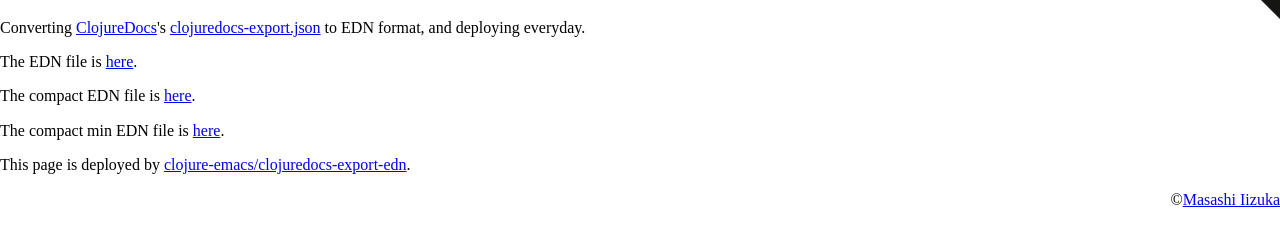
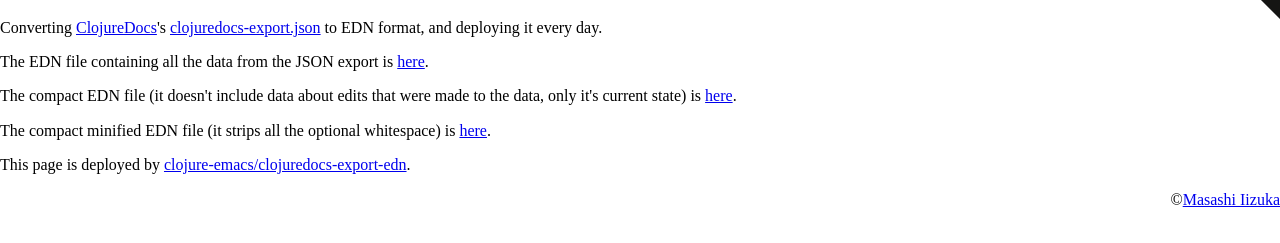
Before and after one commit to clojure-emacs/clojuredocs-export-edn, a plain HTML site: page index.html in a window 1280 px wide. Shown: the part 61-304 px from the top of the page. Drawn offline with nearby package versions, Linux system fonts and the light colour scheme; a small style sheet from the web is missing.

Commit message:
Improve some wording

```diff
--- a/index.html
+++ b/index.html
@@ -13,10 +13,10 @@
     <div class="container">
         <h1>clojuredocs-export-edn</h1>
 
-        <p>Converting <a href="https://clojuredocs.org">ClojureDocs</a>'s <a href="https://clojuredocs.org/clojuredocs-export.json">clojuredocs-export.json</a> to EDN format, and deploying everyday.</p>
-        <p>The EDN file is <a href="./export.edn">here</a>.</p>
-        <p>The compact EDN file is <a href="./export.compact.edn">here</a>.</p>
-        <p>The compact min EDN file is <a href="./export.compact.min.edn">here</a>.</p>
+        <p>Converting <a href="https://clojuredocs.org">ClojureDocs</a>'s <a href="https://clojuredocs.org/clojuredocs-export.json">clojuredocs-export.json</a> to EDN format, and deploying it every day.</p>
+        <p>The EDN file containing all the data from the JSON export is <a href="./export.edn">here</a>.</p>
+        <p>The compact EDN file (it doesn't include data about edits that were made to the data, only it's current state) is <a href="./export.compact.edn">here</a>.</p>
+        <p>The compact minified EDN file (it strips all the optional whitespace) is <a href="./export.compact.min.edn">here</a>.</p>
         <p>This page is deployed by <a href="https://github.com/clojure-emacs/clojuredocs-export-edn">clojure-emacs/clojuredocs-export-edn</a>.</p>
 
         <p style="text-align:right">&copy;<a href="https://twitter.com/uochan">Masashi Iizuka</a></p>
```
Also changed, not shown: 1 other file.
